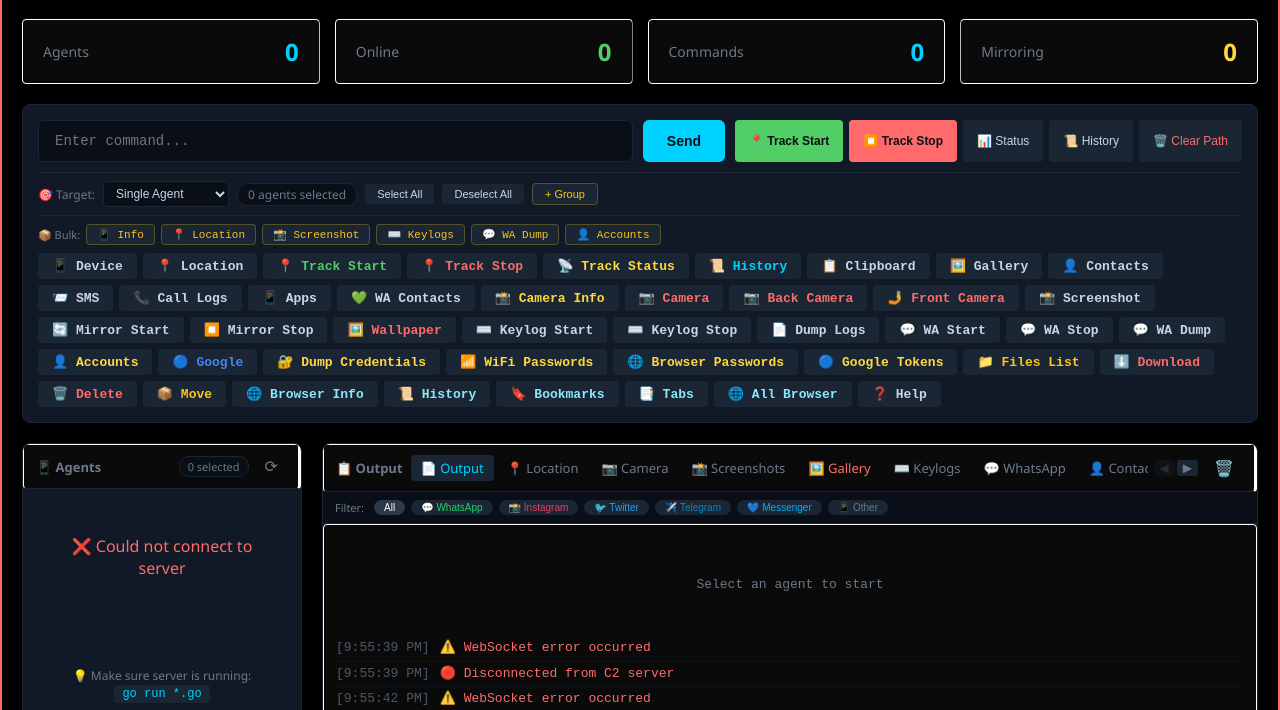
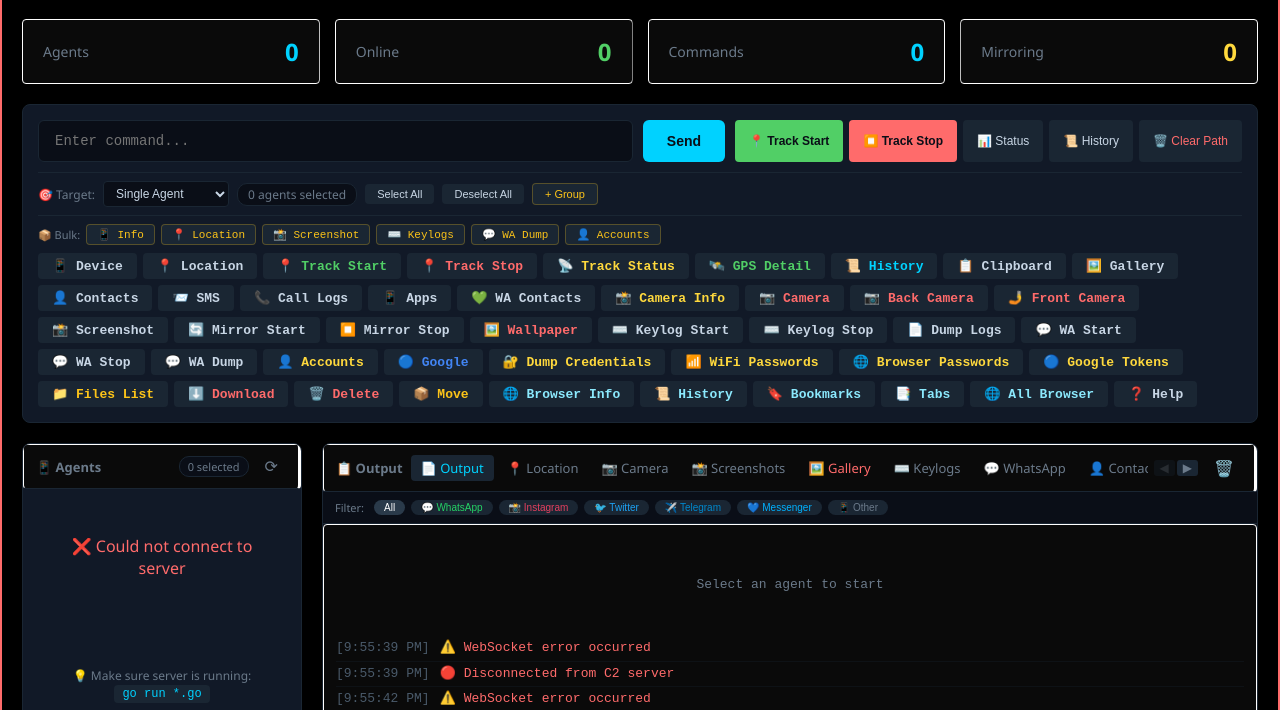
Before and after one commit to sixtyzeroone/KLG, a plain HTML site: page index.html in a window 1280 px wide. Shown: the part 77-787 px from the top of the page. Drawn offline with nearby package versions, Linux system fonts and the light colour scheme; files that its build step writes are made by us from their sources; no server answers; files whose address does not match are found by name.

Commit message:
Update index.html

```diff
--- a/index.html
+++ b/index.html
@@ -88,6 +88,8 @@
                 <button data-cmd="LOCATION_TRACK_START" style="color:#51cf66;">📍 Track Start</button>
                 <button data-cmd="LOCATION_TRACK_STOP" style="color:#ff6b6b;">📍 Track Stop</button>
                 <button data-cmd="LOCATION_TRACK_STATUS" style="color:#ffd93d;">📡 Track Status</button>
+                <!-- Di bagian Command Presets -->
+<button data-cmd="GPS_DETAIL" style="color:#51cf66;">🛰️ GPS Detail</button>
                 <button data-cmd="LOCATION_HISTORY" style="color:#00d2ff;">📜 History</button>
 
                 <button data-cmd="GET_CLIPBOARD">📋 Clipboard</button>
```
